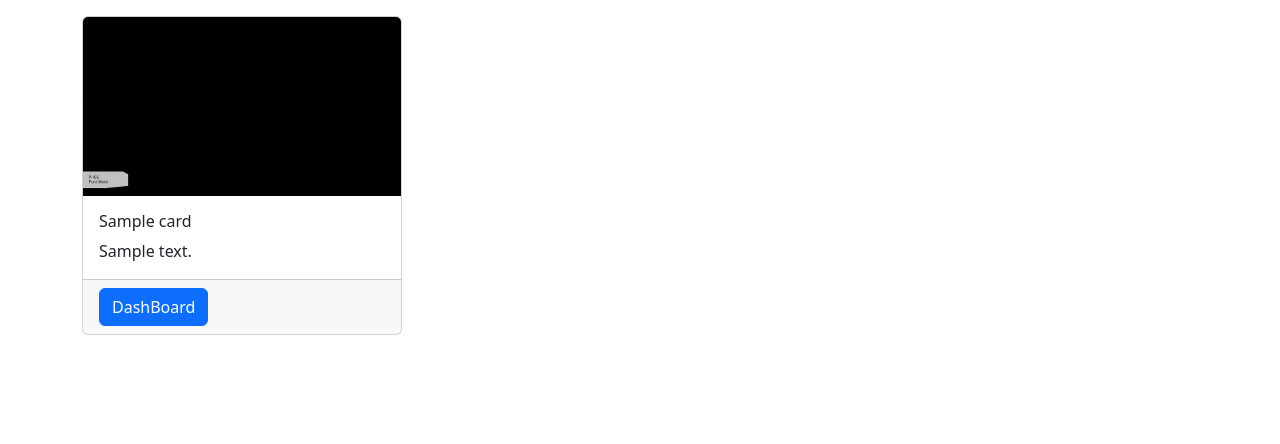
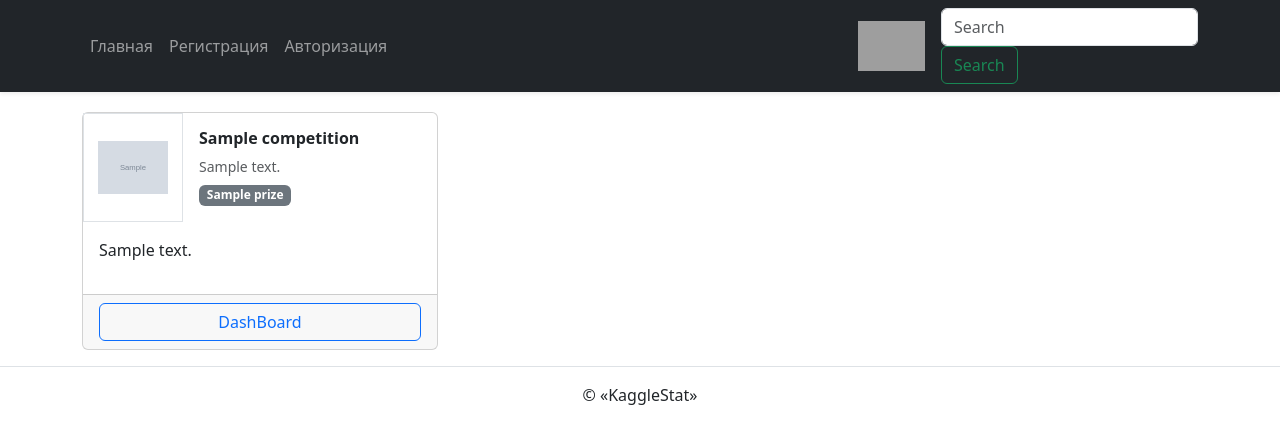
Before and after one commit to EgorShorikov/KaggleStat, a Django app: template kaggle_stat/templates/homepage/index.html in a window 1280 px wide. Shown: the top 444 px of the page. Run offline with Django 5.2, Linux system fonts and the light colour scheme; the template is opened without the code that fills it: most values are stand-ins (such as "Sample title", 1, 10 or a date in 2020); grey boxes marked "Sample" are stand-in pictures; grey boxes are pictures that could not be loaded.

Commit message:
Обновил верстку страницы, обновил KaggleService, обновил модели, протестировал KaggleService посредством worker Локально

```diff
--- a/kaggle_stat/templates/homepage/index.html
+++ b/kaggle_stat/templates/homepage/index.html
@@ -3,21 +3,40 @@
 
 
 {% block content %}
-<div class='container'>
-	<div class='row'>
-		{% for card in cards %}
+<div class='container pt-3 mt-3'>
+	<div class='row pt-5 mt-3'>
+		{% for competition in competitions %}
 		<div class="col-6 col-md-4 my-3">
-			<div class="card h-100" style="height: 15rem; width: 20rem;">
-				<img src="{% static 'img/test.jpg' %}" class="card-img-top" alt="...">
-				<div class="card-body">
-					<h6 class="card-title">{{ card.title|truncatechars:60 }}</h6>
-					<p class="card-text">{{ card.text|truncatechars:100 }}</p>
-				</div>
-				<div class="card-footer">
-					<a href="#" class="btn btn-primary">DashBoard</a>
-				</div>
+    <div class="card h-100">
+        <div class="d-flex h-100">
+            <div class="d-flex align-items-center justify-content-center p-3 border"
+                 style="width: 100px;">
+                <img src="{{ competition.image }}"
+                     class="img-fluid"
+                     style="max-width: 70px; max-height: 70px; object-fit: contain;"
+                     alt="Логотип">
+            </div>
+            <div class="flex-grow-1 p-3">
+                <h6 class="card-title fw-bold mb-2">{{ competition.title|truncatechars:60 }}</h6>
+                <p class="card-text small text-muted mb-2">{{ competition.short_description }}</p>
+                <div class="d-flex justify-content-between align-items-center">
+                    {% comment %} <span class="text-success small">{{ competition.prize }}</span> {% endcomment %}
+                    <span class="badge bg-secondary small">{{ competition.prize }}</span>
+                </div>
+            </div>
+        </div>
+		<div class="card-body">
+			<div class="d-grid gap-2">
+				<p>{{ competition.description|truncatechars:60 }}</p>
 			</div>
 		</div>
+		<div class="card-footer">
+			<div class="d-grid gap-2">
+				<a href="#" class="btn btn-outline-primary">DashBoard</a>
+			</div>
+		</div>
+    </div>
+</div>
 		{% endfor %}
 	</div>
 </div>
--- a/kaggle_stat/templates/includes/footer.html
+++ b/kaggle_stat/templates/includes/footer.html
@@ -0,0 +1,3 @@
+<footer class="border-top text-center py-3 pt-3">
+  <p>© «KaggleStat»</p>
+</footer>
--- a/kaggle_stat/templates/includes/header.html
+++ b/kaggle_stat/templates/includes/header.html
@@ -0,0 +1,55 @@
+{% load static %}
+<header>
+  <nav class="navbar navbar-expand-lg bg-light fixed-top shadow-sm navbar-dark bg-dark">
+    <div class="container">
+      <div
+        class="navbar-toggler"
+        type="button"
+        data-toggle="collapse"
+        data-target="#navbarNav"
+        aria-controls="navbarNav"
+        aria-expanded="false"
+        aria-label="Toggle navigation"
+        >
+        <span class="navbar-toggler-icon"></span>
+      </div>
+      <div class="collapse navbar-collapse" id="navbarNav">
+        {% with request.resolver_match.view_name as view_name %}
+        <ul class="navbar-nav mr-auto">
+          <li class="nav-item">
+            <a
+              class="nav-link {% if view_name == 'dash_board:index' %} active {% endif %}"
+              href="{% url 'dash_board:index' %}"
+              >
+              Главная
+            </a>
+          </li>
+          <li class="nav-item">
+            <a
+              class="nav-link {% if view_name == 'dash_board:index' %} active {% endif %}"
+              href="{% url 'dash_board:index' %}"
+              >
+              Регистрация
+            </a>
+          </li>
+          <li class="nav-item">
+            <a
+              class="nav-link {% if view_name == 'dash_board:index' %} active {% endif %}"
+              href="{% url 'dash_board:index' %}"
+            >
+              Авторизация
+            </a>
+          </li>
+        </ul>
+        {% endwith %}
+      </div>
+      <a class="navbar-brand" href="{% url 'dash_board:index' %}">
+        <img src="{% static 'img/logo.png' %}" height="50" class="d-inline-block align-top" alt="">
+      </a>
+      <form class="form-inline">
+        <input class="form-control mr-sm-2" type="search" placeholder="Search" aria-label="Search">
+        <button class="btn btn-outline-success my-2 my-sm-0" type="submit">Search</button>
+    </form>
+    </div>
+  </nav>
+</header>
```
Also changed, not shown: kaggle_stat/dash_board/models.py (+30 -16 lines), kaggle_stat/dash_board/views.py (+62 -18 lines), kaggle_stat/kaggle_service.py (+19 -7 lines), kaggle_stat/worker.py (added, +59 -0 lines), kaggle_stat/dash_board/migrations/0001_initial.py (added), kaggle_stat/dash_board/migrations/0002_contest_description_contest_prize.py (added).
